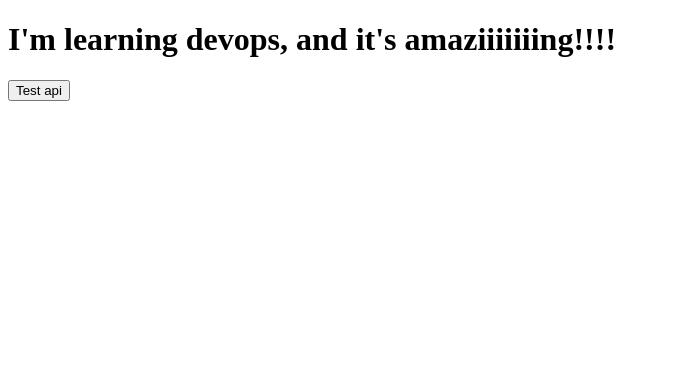
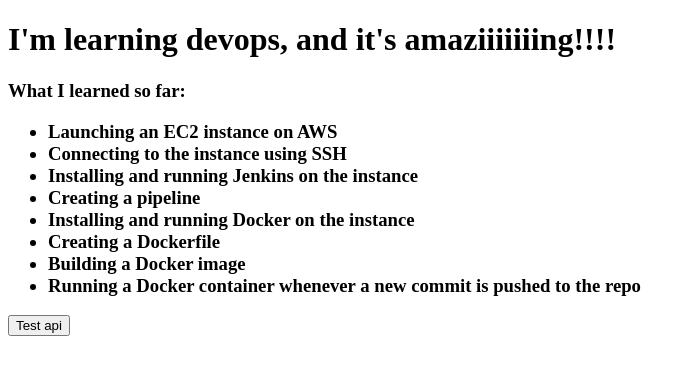
Before and after one commit to adpopescu338/aws-ec2-node-app, a website: page public/index.html in a window 1280 px wide. Shown: the whole page, without its empty margins (0-696 px from the left). Drawn offline with Linux system fonts and the light colour scheme.

Commit message:
what I learnt

```diff
--- a/public/index.html
+++ b/public/index.html
@@ -8,6 +8,21 @@
   </head>
   <body>
     <h1>I'm learning devops, and it's amaziiiiiiing!!!!</h1>
+    <h3>
+      What I learned so far:
+      <ul>
+        <li>Launching an EC2 instance on AWS</li>
+        <li>Connecting to the instance using SSH</li>
+        <li>Installing and running Jenkins on the instance</li>
+        <li>Creating a pipeline</li>
+        <li>Installing and running Docker on the instance</li>
+        <li>Creating a Dockerfile</li>
+        <li>Building a Docker image</li>
+        <li>
+          Running a Docker container whenever a new commit is pushed to the repo
+        </li>
+      </ul>
+    </h3>
 
     <button>Test api</button>
   </body>
```
